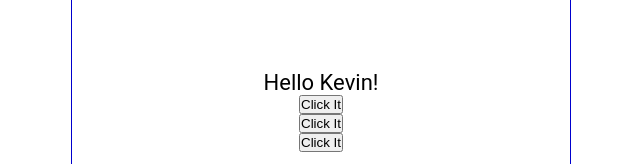
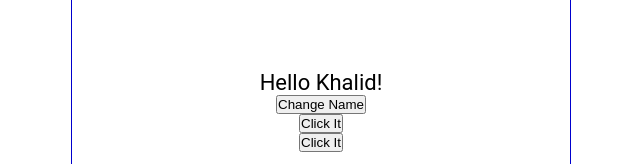
Before and after one commit to khaltahan/react.js-tutorial, a React (Create React App) app in the folder ReactJS/01-intro/: page / in a window 1280 px wide. Shown: the part 297-461 px from the top of the page, without its empty margins (319-959 px from the left). Built offline with nearby package versions, Linux system fonts and the light colour scheme.

Commit message:
tutorial 6

```diff
--- a/ReactJS/01-intro/src/Content.js
+++ b/ReactJS/01-intro/src/Content.js
@@ -1,29 +1,32 @@
+import { useState } from "react";
+
 const Content = () => {
+  // "Khalid" will be the default name when the page firts loads
+  // setName is concidered as the setter for the new name
+  const [name, setName] = useState("Khalid");
+  const [count, setCount] = useState(0);
+
   const handleNameChange = () => {
     const names = ["Bob", "Kevin", "Khalid"];
     // Gets a number between 0 and 2
     const int = Math.floor(Math.random() * 3);
-    return names[int];
+    setName(names[int]);
   };
 
   const handleClick = () => {
-    console.log("You clicked it");
+    setCount(count + 1);
+    console.log(count);
   };
-  const handleClick2 = (name) => {
-    console.log(`${name} was clicked`);
-  };
-  const handleClick3 = (e) => {
-    console.log(e.target.innerText);
+  const handleClick2 = () => {
+    console.log(count);
   };
 
-  // Notice how we do not add () to the onClick functions
-  // We do that so the function are not called on load, and are only called on click
   return (
     <main>
-      <p onDoubleClick={handleClick}>Hello {handleNameChange()}!</p>
+      <p onDoubleClick={handleClick}>Hello {name}!</p>
+      <button onClick={handleNameChange}>Change Name</button>
       <button onClick={handleClick}>Click It</button>
-      <button onClick={() => handleClick2("Dave")}>Click It</button>
-      <button onClick={(e) => handleClick3(e)}>Click It</button>
+      <button onClick={handleClick2}>Click It</button>
     </main>
   );
 };
```
